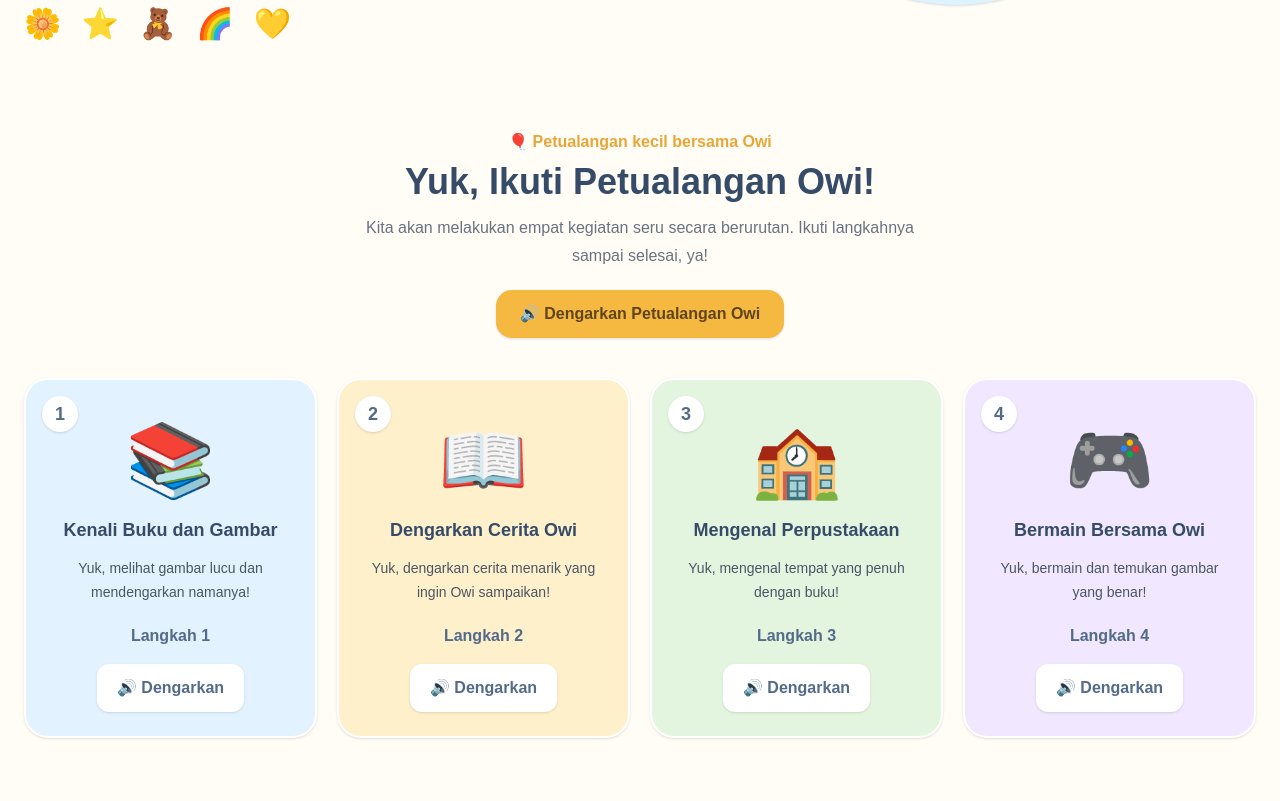
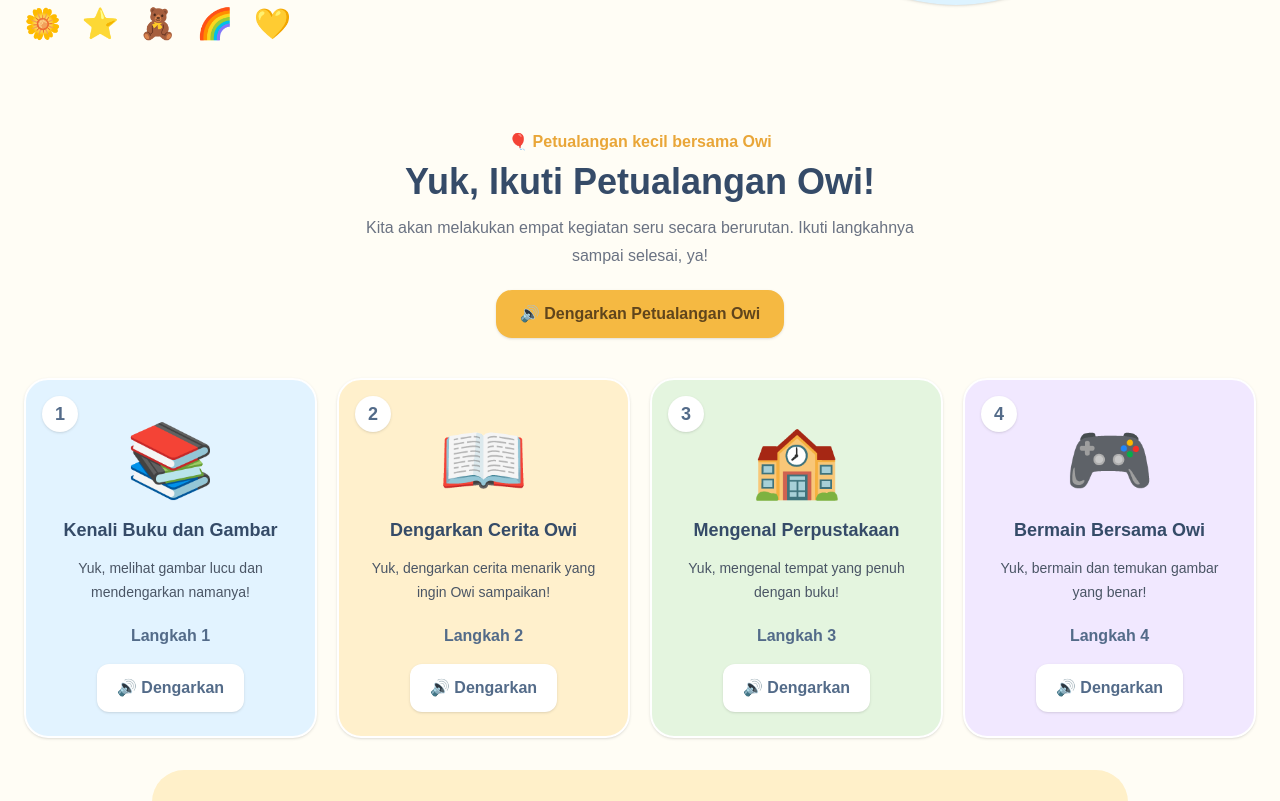
Before and after one commit to gal2121d/petualangan-literasi-anak, a Next.js app: page /dunia-kecil-owi in a window 1280 px wide. Shown: the part 580-1381 px from the top of the page. Built offline with nearby package versions, Linux system fonts and the light colour scheme.

Commit message:
Update page.tsx

```diff
--- a/app/dunia-kecil-owi/page.tsx
+++ b/app/dunia-kecil-owi/page.tsx
@@ -152,7 +152,7 @@ export default function DuniaKecilOwi() {
       ================================================== */}
       <section
         id="petualangan"
-        className="mx-auto max-w-7xl scroll-mt-8 px-6 pb-20 pt-2"
+        className="mx-auto max-w-7xl scroll-mt-8 px-6 pb-8 pt-2"
       >
 
         {/* BAGIAN 6A: JUDUL KEGIATAN */}
```
